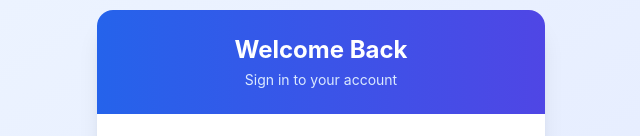
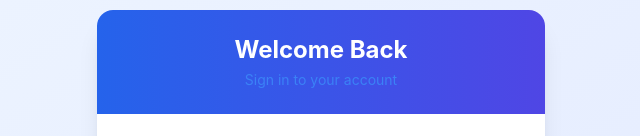
Before and after one commit to Basawaraj777/mern-todo, a React (Create React App) app in the folder frontend/: page /login in a window 1280 px wide. Shown: the part 123-259 px from the top of the page, without its empty margins (319-959 px from the left). Built offline with nearby package versions, Linux system fonts and the light colour scheme.

Commit message:
fix: replaced <a>

```diff
--- a/frontend/src/pages/login.js
+++ b/frontend/src/pages/login.js
@@ -58,7 +58,7 @@
             <h2 className="text-2xl font-bold text-white text-center">
               Welcome Back
             </h2>
-            <p className="text-blue-100 text-center text-sm mt-1">
+            <p className="text-blue-500 text-center text-sm mt-1">
               Sign in to your account
             </p>
           </div>
```
